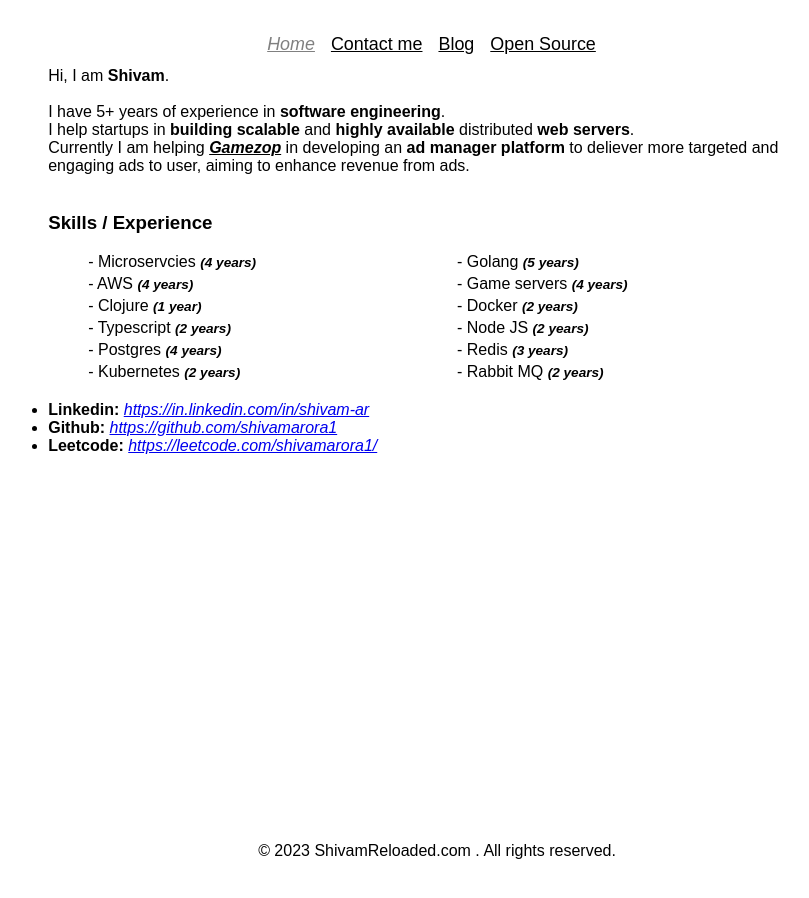
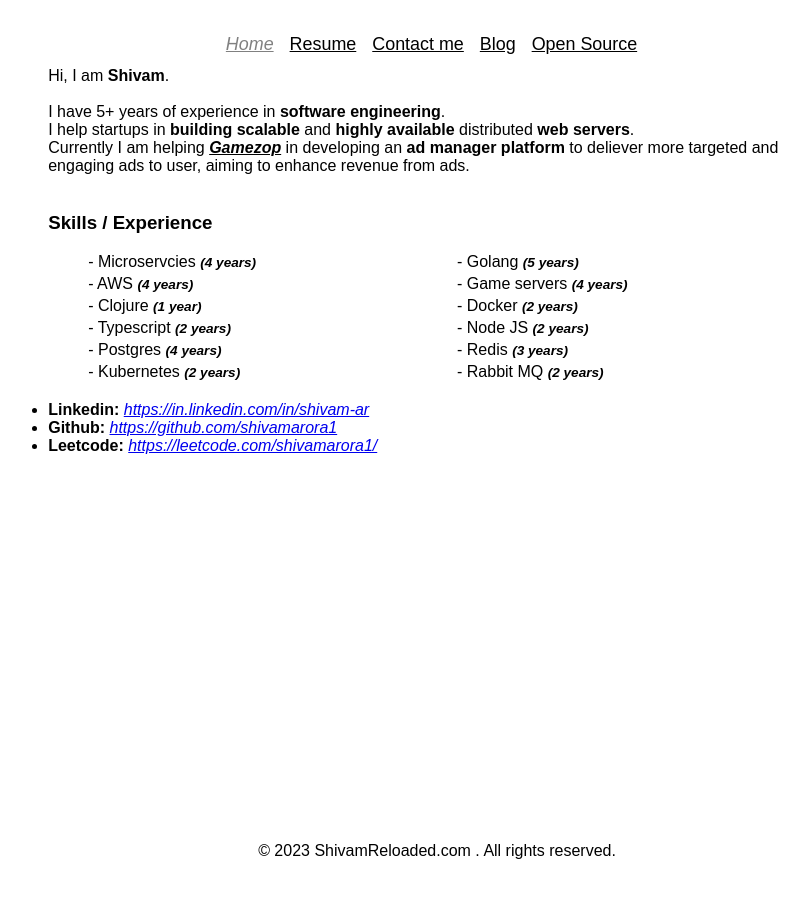
Before and after one commit to shivamarora1/shivamarora1.github.io, a Jekyll site: the page built from index.html, in a window 1280 px wide. Shown: the whole page, without its empty margins (203-1012 px from the left). Built offline with Jekyll 4.4.1, drawn with Linux system fonts in a browser that asks for light colours.

Commit message:
fix: added resume

```diff
--- a/_data/navigation.yml
+++ b/_data/navigation.yml
@@ -1,5 +1,7 @@
 - name: Home
   link: /
+- name: Resume
+  link: /resume.html
 - name: Contact me
   link: /contact.html
 - name: Blog
--- a/resume.html
+++ b/resume.html
@@ -1,5 +1,5 @@
 ---
 title: Resume
 ---
-
-{%include comming_soon.html%}
+<a target="_blank" href="https://drive.google.com/file/d/1HfVEWbv7WLPAauMLbYIq_Cqt8C3Diz5-/view?usp=sharing"><center><i><h4>Download</h4></i></center></a>
+<iframe style="width: 100%; height: 100vh;" src="https://docs.google.com/document/d/e/2PACX-1vTqSUB7tODkv4u4fJDTTZsrEYSRg0a2hH92Uk9DbAD_dYcfyWO34ZflTgDz7RqRXl5LsrDLC_YHwmQB/pub?embedded=true"></iframe>
```
